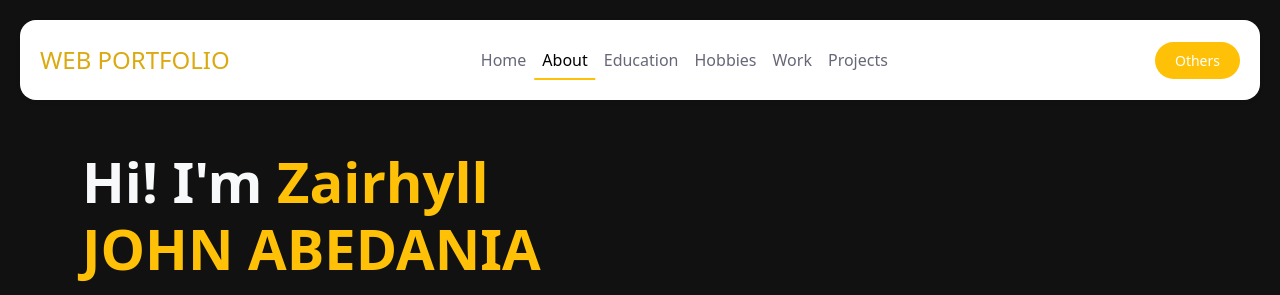
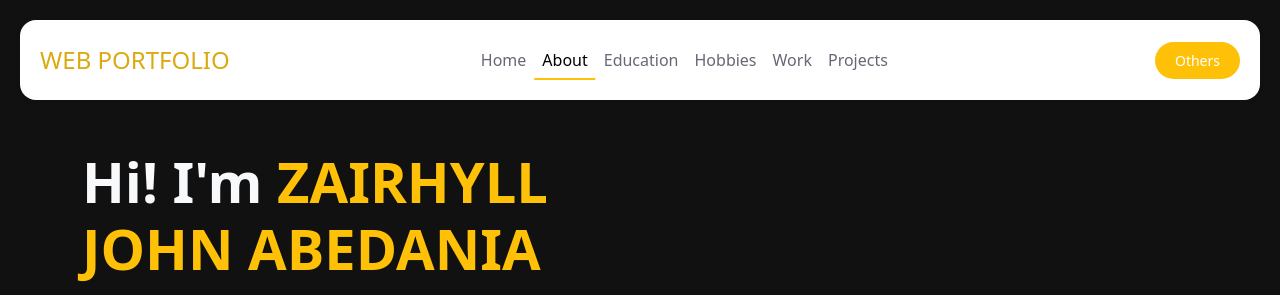
Before and after one commit to Totskie415/Zairhyll-john, a plain HTML site: page index.html in a window 1280 px wide. Shown: the top 295 px of the page. Drawn offline with nearby package versions, Linux system fonts and the light colour scheme.

Commit message:
index.html

```diff
--- a/index.html
+++ b/index.html
@@ -43,7 +43,7 @@
   <div class="container py-5">
     <div class="row align-items-center">
       <div class="col-md-6 text-center text-md-start">
-        <h1 class="display-4 fw-bold">Hi! I'm <span class="highlight">Zairhyll JOHN ABEDANIA CANTILANG</span></h1>
+        <h1 class="display-4 fw-bold">Hi! I'm <span class="highlight">ZAIRHYLL JOHN ABEDANIA CANTILANG</span></h1>
         <h3 class="fw-light mb-4">Full Stack Developer</h3>
         <p>
           Passionate IT student exploring the world of web and software development.
@@ -353,4 +353,5 @@ document.addEventListener("DOMContentLoaded", () => {
 <script src="./bootstrap-5.3.7-dist/bootstrap-5.3.7-dist/js/bootstrap.min.js"></script>
 </body>
 </html>
+
 <!--sir tapos na po-->
```
